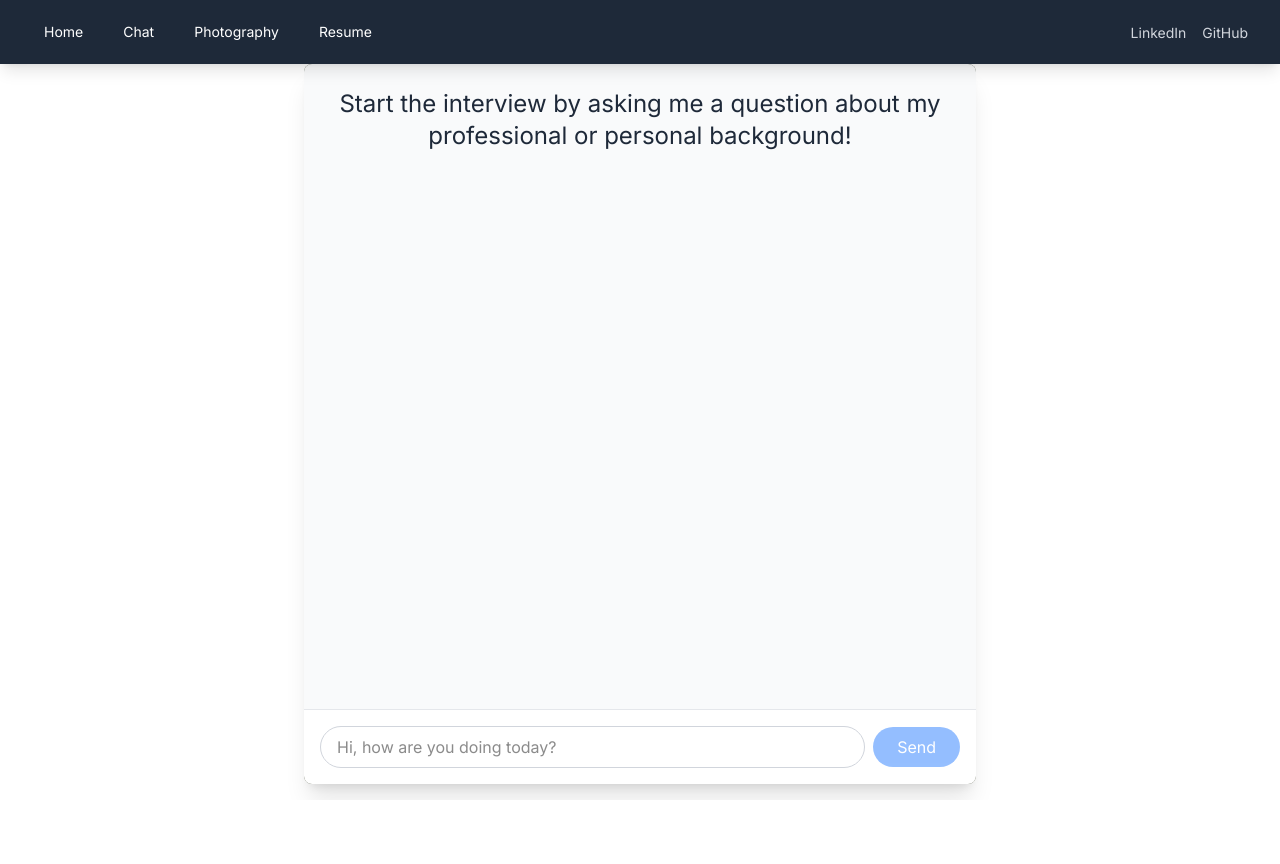
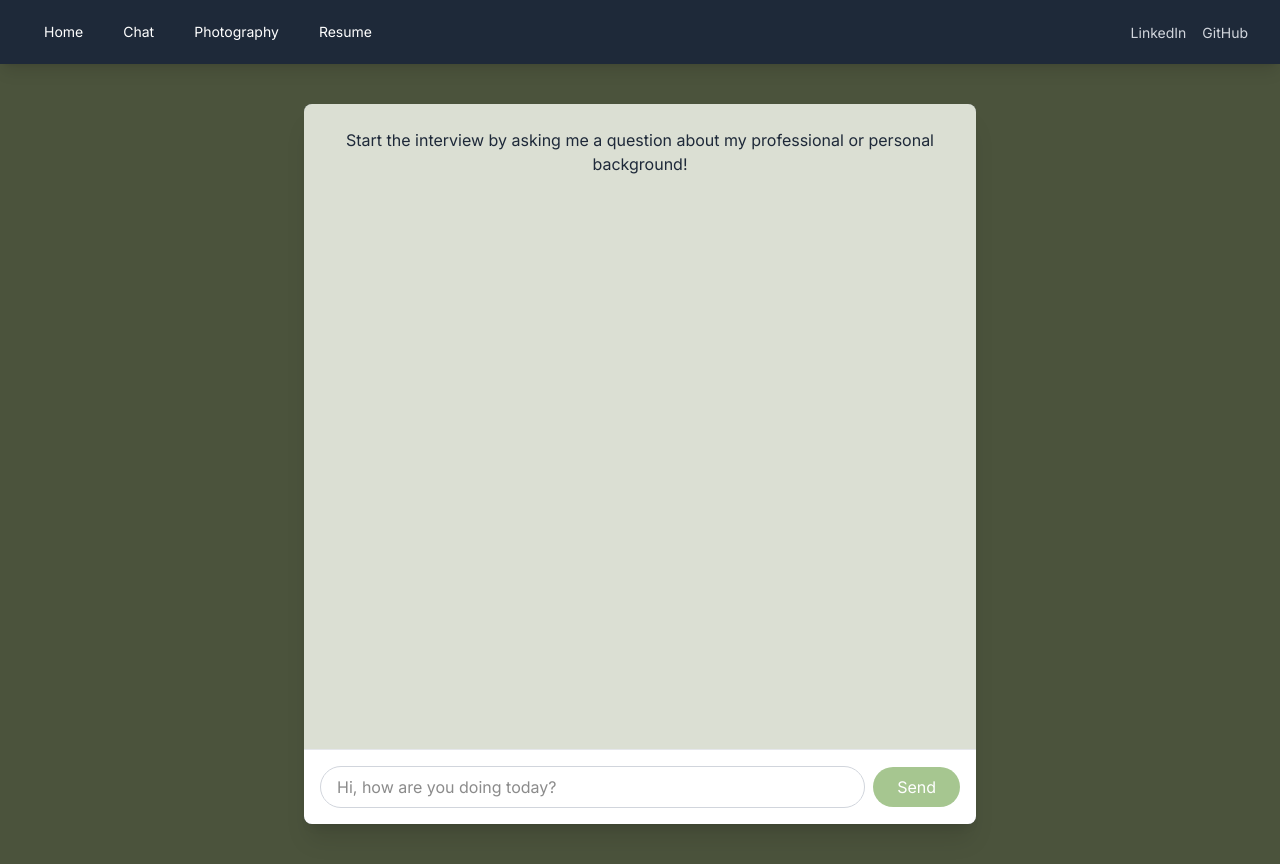
Before and after one commit to ramyij/virt-me, a Next.js app: page /chat in a window 1280 px wide. Before the commit the page ends 800 px from the top, so only its background shows below. Built offline with nearby package versions, Linux system fonts and the light colour scheme.

Commit message:
stylistic

```diff
--- a/src/app/chat/page.tsx
+++ b/src/app/chat/page.tsx
@@ -9,43 +9,8 @@ import React from 'react';
 export default function ChatPage() {
   return (
     // Add padding and max-width for consistent layout, adjust as needed
-    // The overall background color will likely be handled by the layout/global styles
-    <div className="p-0 md:p-0 max-w-full mx-auto">
-      {/*
-        Removed the outer container with bg-white/shadow from the previous version,
-        as the ChatInterface component likely handles its own container styling.
-        Adjust if your ChatInterface needs an outer wrapper here.
-      */}
+    <div className="p-10 md:p-10 max-w-full mx-auto bg-[#4b533c]">
       <ChatInterface />
     </div>
   );
 }
-
-// Placeholder for ChatInterface if you don't have the file yet
-// You should replace this with the actual import above once you have the component
-/*
-const ChatInterface = () => {
-  // Your actual useChat hook and UI logic would go here
-  return (
-    <div className="flex flex-col h-screen max-h-[90vh] w-full max-w-2xl mx-auto bg-white rounded-lg shadow-xl overflow-hidden">
-      <div className="flex-1 overflow-y-auto p-6 space-y-4 bg-gray-50">
-        <p>Chat messages will appear here...</p>
-      </div>
-      <div className="border-t border-gray-200 p-4 bg-white">
-        <form className="flex items-center space-x-2">
-          <input
-            className="flex-1 px-4 py-2 border border-gray-300 rounded-full focus:outline-none focus:ring-2 focus:ring-blue-500"
-            placeholder="Ask me anything..."
-          />
-          <button
-            type="submit"
-            className="px-6 py-2 bg-blue-500 text-white rounded-full hover:bg-blue-600 focus:outline-none focus:ring-2 focus:ring-blue-500 focus:ring-offset-2"
-          >
-            Send
-          </button>
-        </form>
-      </div>
-    </div>
-  );
-};
-*/
--- a/src/app/page.tsx
+++ b/src/app/page.tsx
@@ -89,7 +89,7 @@ export default function HomePage() {
             <img
               src={HEADSHOT_IMAGE_URL}
               alt="Ramy Jaber Headshot"
-              className="w-96 h-96 md:w-112 md:h-112 rounded-full border-4 border-gray-400 shadow-lg object-cover"
+              className="w-72 h-72 md:w-96 md:h-96 rounded-full border-4 border-gray-400 shadow-lg object-cover"
               onError={(e) => {
                 const target = e.target as HTMLImageElement;
                 target.onerror = null; // Prevent infinite loop
@@ -100,8 +100,8 @@ export default function HomePage() {
 
           {/* Text Block (Overlaps Headshot on md+) */}
           <div className="relative z-10 bg-gray-800/90 text-white py-4 px-6 md:py-6 md:px-8 rounded-lg shadow-xl flex-grow text-center md:text-left md:mt-20">
-            <h1 className="text-3xl md:text-4xl font-bold mb-4">Ramy Jaber</h1>
-            <p className="text-base md:text-lg mb-6 text-gray-200 leading-relaxed">
+            <h1 className="text-xl md:text-xl font-bold mb-4">Ramy Jaber</h1>
+            <p className="text-base md:text-md mb-6 text-gray-200 leading-relaxed">
               {/* Replace with your actual blurb */}
               Cloud Solution Architect specializing in Large Language Models (LLMs) and performance engineering. Experienced in technical pre-sales, GTM strategy, team leadership, and driving significant business growth through innovative AI solutions. Passionate about bridging the gap between complex technology and real-world business value.
             </p>
@@ -130,7 +130,7 @@ export default function HomePage() {
 
           {/* Resume Button + Icon (Formerly Career) */}
           <div className="flex flex-col items-center">
-            <img src="/images/icon-career.svg" alt="Resume Icon" className="w-24 h-24 mb-14 mt-10 ml-20 mr-25" />
+            <img src="/images/icon-resume.svg" alt="Resume Icon" className="w-24 h-24 mb-14 mt-10 ml-20 mr-25" />
             <Button href="/resume" variant="secondary">
               Resume
             </Button>
--- a/src/components/ChatInterface.tsx
+++ b/src/components/ChatInterface.tsx
@@ -18,20 +18,22 @@ export default function ChatInterface() {
   });
 
   return (
-    <div className="flex flex-col h-screen max-h-[90vh] w-full max-w-2xl mx-auto bg-[#4b533c] rounded-lg shadow-xl overflow-hidden">
+    <div className="flex flex-col h-screen max-h-[90vh] w-full max-w-2xl mx-auto bg-gray-500 rounded-lg shadow-xl overflow-hidden">
       {/* Message display area */}
-      <div className="flex-1 overflow-y-auto p-6 space-y-4 bg-gray-50">
+      <div className="flex-1 overflow-y-auto p-6 space-y-4 bg-[#dbdfd3]">
         {messages.length > 0 ? (
           messages.map(m => (
             <div key={m.id} className={`flex ${m.role === 'user' ? 'justify-end' : 'justify-start'}`}>
               <div
                 className={`max-w-xs lg:max-w-md px-4 py-2 rounded-lg shadow ${
                   m.role === 'user'
-                    ? 'bg-blue-500 text-white'
-                    : 'bg-gray-200 text-gray-800'
+                    ? 'bg-[#4f8f24] text-white'
+                    : 'bg-[#f1faeb] text-gray-800'
                 }`}
               >
-                <span className="font-semibold capitalize mr-2">{m.role}:</span>
+                <span className="font-semibold capitalize mr-2">
+                  {m.role === 'assistant' ? 'Ramy' : m.role}:
+                </span>
                 {/* Handle potential line breaks in messages */}
                 {m.content.split('\n').map((line, index) => (
                     <React.Fragment key={index}>
@@ -43,7 +45,7 @@ export default function ChatInterface() {
             </div>
           ))
         ) : (
-          <div className="text-center text-2xl text-gray-800">
+          <div className="text-center text-l text-gray-800">
             Start the interview by asking me a question about my professional or personal background!
           </div>
         )}
@@ -77,7 +79,7 @@ export default function ChatInterface() {
           />
           <button
             type="submit"
-            className="px-6 py-2 bg-blue-500 text-white rounded-full hover:bg-blue-600 focus:outline-none focus:ring-2 focus:ring-blue-500 focus:ring-offset-2 disabled:opacity-50"
+            className="px-6 py-2 bg-[#4f8f24] text-white rounded-full hover:bg-blue-600 focus:outline-none focus:ring-2 focus:ring-blue-500 focus:ring-offset-2 disabled:opacity-50"
             disabled={isLoading || !input.trim()} // Disable if loading or input is empty/whitespace
           >
             Send
```
